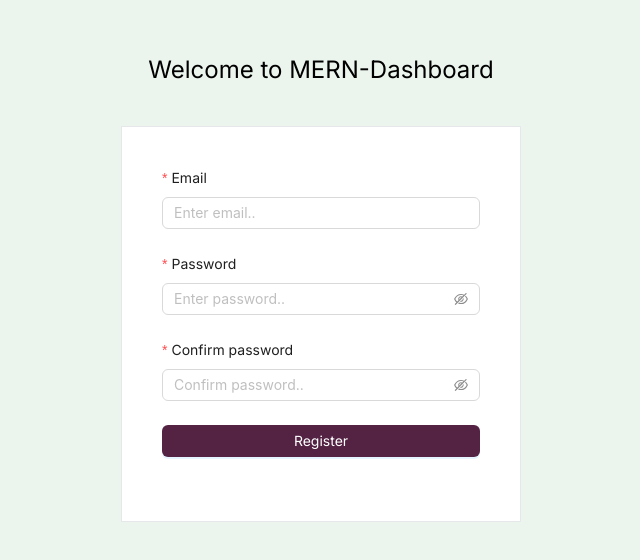
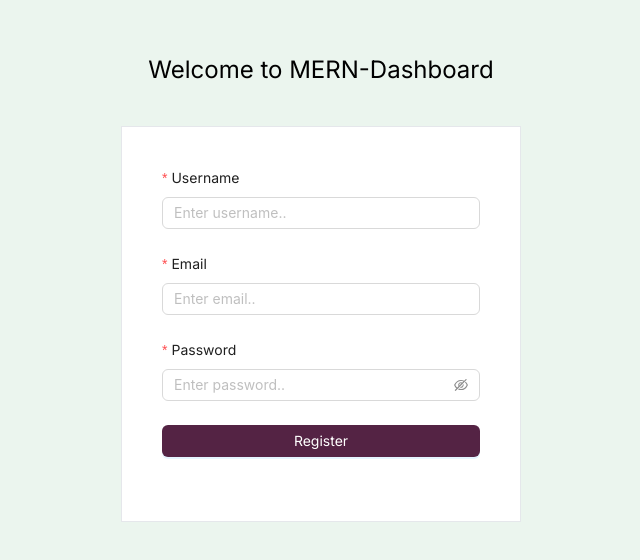
Before and after one commit to pr4th4meshh/mern-dashboard, a React (Vite) app in the folder client/: page /register in a window 1280 px wide. Shown: the part 112-672 px from the top of the page, without its empty margins (319-959 px from the left). Built offline with nearby package versions, Linux system fonts and the light colour scheme.

Commit message:
Feature: signup using frontend

```diff
--- a/client/src/pages/register/index.tsx
+++ b/client/src/pages/register/index.tsx
@@ -1,26 +1,31 @@
-import React from 'react';
-import type { FormProps } from 'antd';
-import { Button, Form, Input } from 'antd';
+import { Form, Input, Button, message } from 'antd';
+import { useSignupMutation } from '../../redux/slices/authSlice';
+import { useNavigate } from 'react-router-dom';
 
-type FieldType = {
-  email?: string;
-  password?: string;
-  remember?: string;
-  confirmPassword?: string
+const Register = () => {
+  const [form] = Form.useForm();
+  const [signup, { isLoading }] = useSignupMutation();
+  const navigate = useNavigate()
+
+  const onFinish = async (values) => {
+    try {
+      await signup(values).unwrap();
+      message.success('Signup successful!');
+      form.resetFields();
+      navigate("/")
+    } catch (error) {
+      message.error('Signup failed. Please try again.');
+    }
   };
 
-const onFinish: FormProps<FieldType>['onFinish'] = (values) => {
-  console.log('Success:', values);
-};
-
-const onFinishFailed: FormProps<FieldType>['onFinishFailed'] = (errorInfo) => {
+  const onFinishFailed = (errorInfo) => {
     console.log('Failed:', errorInfo);
   };
 
-const Register: React.FC = () => (
- <div className='flex justify-center items-center h-[100vh] bg-primary '>
+  return (
+    <div className='flex justify-center items-center h-[100vh] bg-primary'>
       <div>
-      <h1 className='text-2xl text-center pb-10' >Welcome to MERN-Dashboard</h1>
+        <h1 className='text-2xl text-center pb-10'>Welcome to MERN-Dashboard</h1>
         <Form
           className='border p-10 sm:w-[300px] md:w-[400px] bg-white'
           layout='vertical'
@@ -28,16 +33,25 @@ const Register: React.FC = () => (
           onFinish={onFinish}
           onFinishFailed={onFinishFailed}
           autoComplete="off"
+          form={form}
         >
-    <Form.Item<FieldType>
+          <Form.Item
+            label="Username"
+            name="username"
+            rules={[{ required: true, message: 'Please input your username!' }]}
+          >
+            <Input placeholder='Enter username..' className='w-full' />
+          </Form.Item>
+
+          <Form.Item
             label="Email"
             name="email"
-      rules={[{ required: true, message: 'Please input your username!' }]}
+            rules={[{ required: true, message: 'Please input your email!' }]}
           >
             <Input placeholder='Enter email..' className='w-full' />
           </Form.Item>
 
-    <Form.Item<FieldType>
+          <Form.Item
             label="Password"
             name="password"
             rules={[{ required: true, message: 'Please input your password!' }]}
@@ -45,16 +59,8 @@ const Register: React.FC = () => (
             <Input.Password placeholder='Enter password..' className='w-full' />
           </Form.Item>
 
-    <Form.Item<FieldType>
-      label="Confirm password"
-      name="confirmPassword"
-      rules={[{ required: true, message: 'Please input your password!' }]}
-    >
-      <Input.Password placeholder='Confirm password..' className='w-full' />
-    </Form.Item>
-
           <Form.Item>
-      <Button className='w-full bg-secondary' type="primary" htmlType="submit">
+            <Button className='w-full bg-secondary' type="primary" htmlType="submit" loading={isLoading}>
               Register
             </Button>
           </Form.Item>
@@ -62,5 +68,6 @@ const Register: React.FC = () => (
       </div>
     </div>
   );
+};
 
 export default Register;
--- /dev/null
+++ b/client/src/redux/slices/authSlice.tsx
@@ -0,0 +1,18 @@
+import { createApi, fetchBaseQuery } from "@reduxjs/toolkit/query/react"
+
+export const authSlice = createApi({
+  reducerPath: "authSlice",
+  baseQuery: fetchBaseQuery({ baseUrl: "http://localhost:5000/api/auth" }),
+  tagTypes: ["User"],
+  endpoints: (builder) => ({
+    signup: builder.mutation({
+      query: (newUser) => ({
+        url: "/signup",
+        method: "POST",
+        body: newUser,
+      }),
+    }),
+  }),
+})
+
+export const {useSignupMutation} = authSlice
--- a/client/src/redux/store.ts
+++ b/client/src/redux/store.ts
@@ -1,10 +1,14 @@
 import { configureStore } from "@reduxjs/toolkit"
 import { testSlice } from "./slices/testSlice"
+import { authSlice } from "./slices/authSlice"
 
 export const store = configureStore({
   reducer: {
     [testSlice.reducerPath]: testSlice.reducer,
+    [authSlice.reducerPath]: authSlice.reducer,
   },
   middleware: (getDefaultMiddleware) =>
-    getDefaultMiddleware().concat(testSlice.middleware),
+    getDefaultMiddleware()
+      .concat(testSlice.middleware)
+      .concat(authSlice.middleware),
 })
```
Lines whose indentation alone changed are shown as unchanged.
